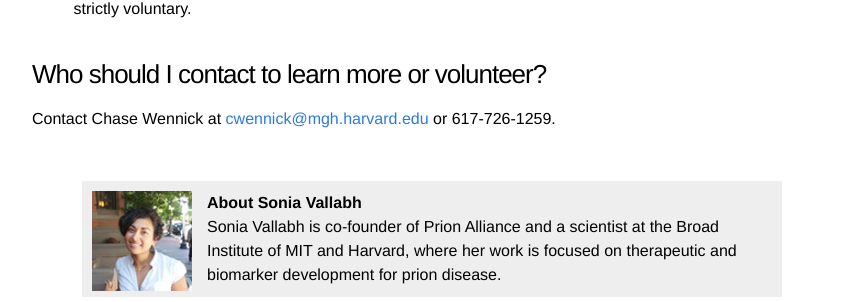
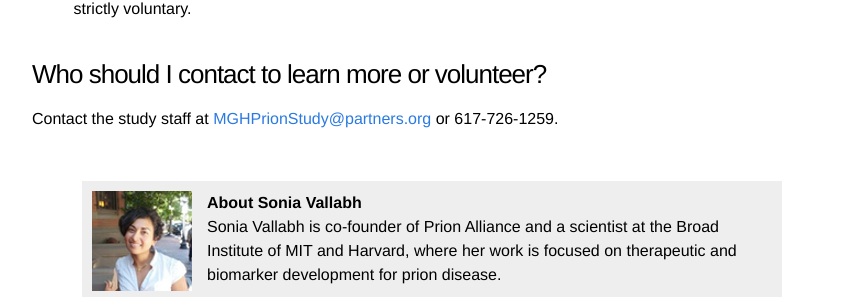
Before and after one commit to ericminikel/prionalliance, a Jekyll site: the page built from _posts/2017-07-19-prion-alliance-sponsors-mgh-research-study.markdown, in a window 1280 px wide. Shown: the part 1741-2043 px from the top of the page, without its empty margins (208-1062 px from the left). Built offline with Jekyll 4.4.1, drawn with Linux system fonts in a browser that asks for light colours.

Commit message:
new email address

```diff
--- a/_posts/2017-07-19-prion-alliance-sponsors-mgh-research-study.markdown
+++ b/_posts/2017-07-19-prion-alliance-sponsors-mgh-research-study.markdown
@@ -50,4 +50,4 @@ The study visits would include the following components, performed over 1.5 days
 
 ### Who should I contact to learn more or volunteer?
 
-Contact Chase Wennick at <cwennick@mgh.harvard.edu> or 617-726-1259.
+Contact the study staff at <MGHPrionStudy@partners.org> or 617-726-1259.
```
